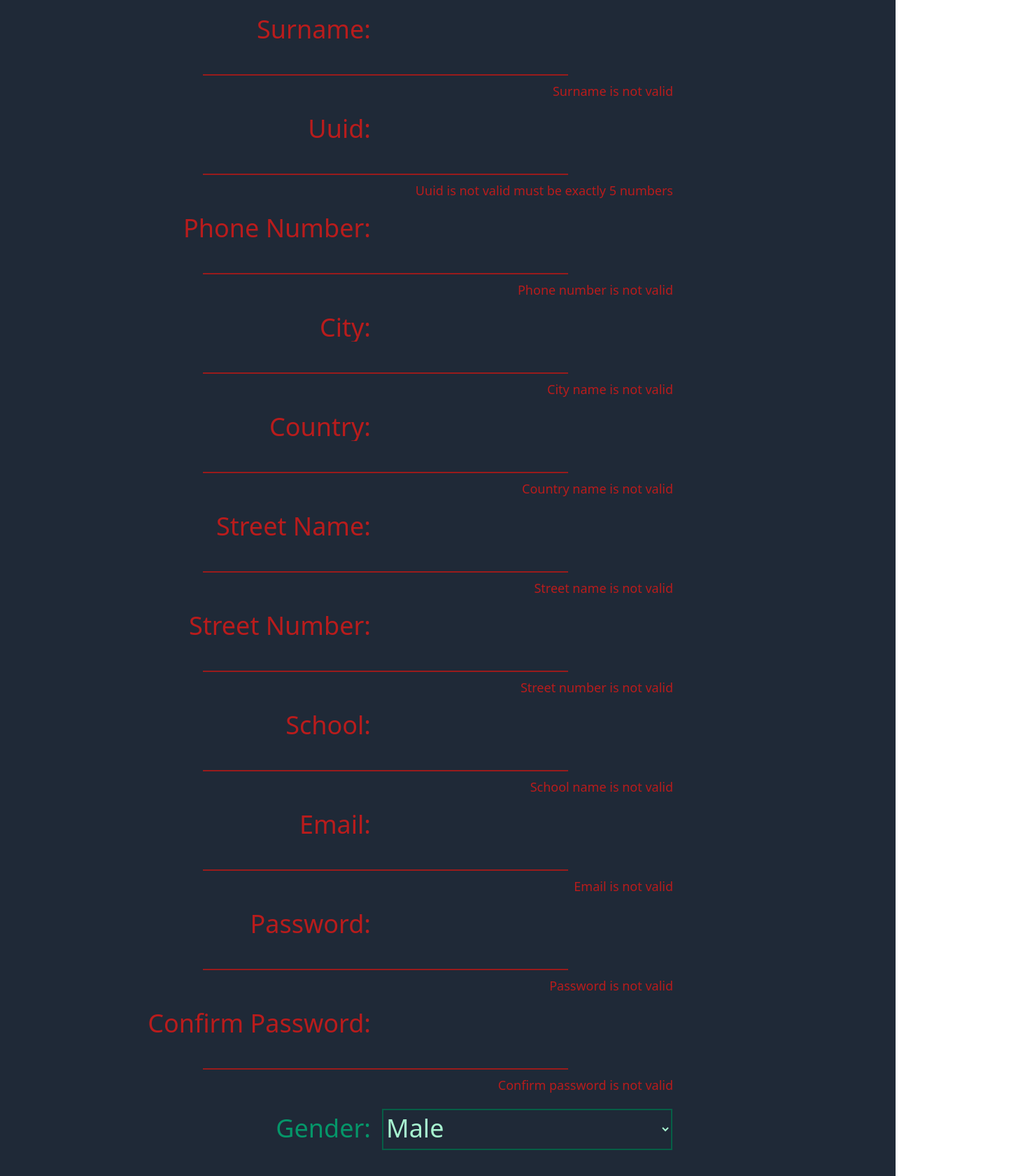
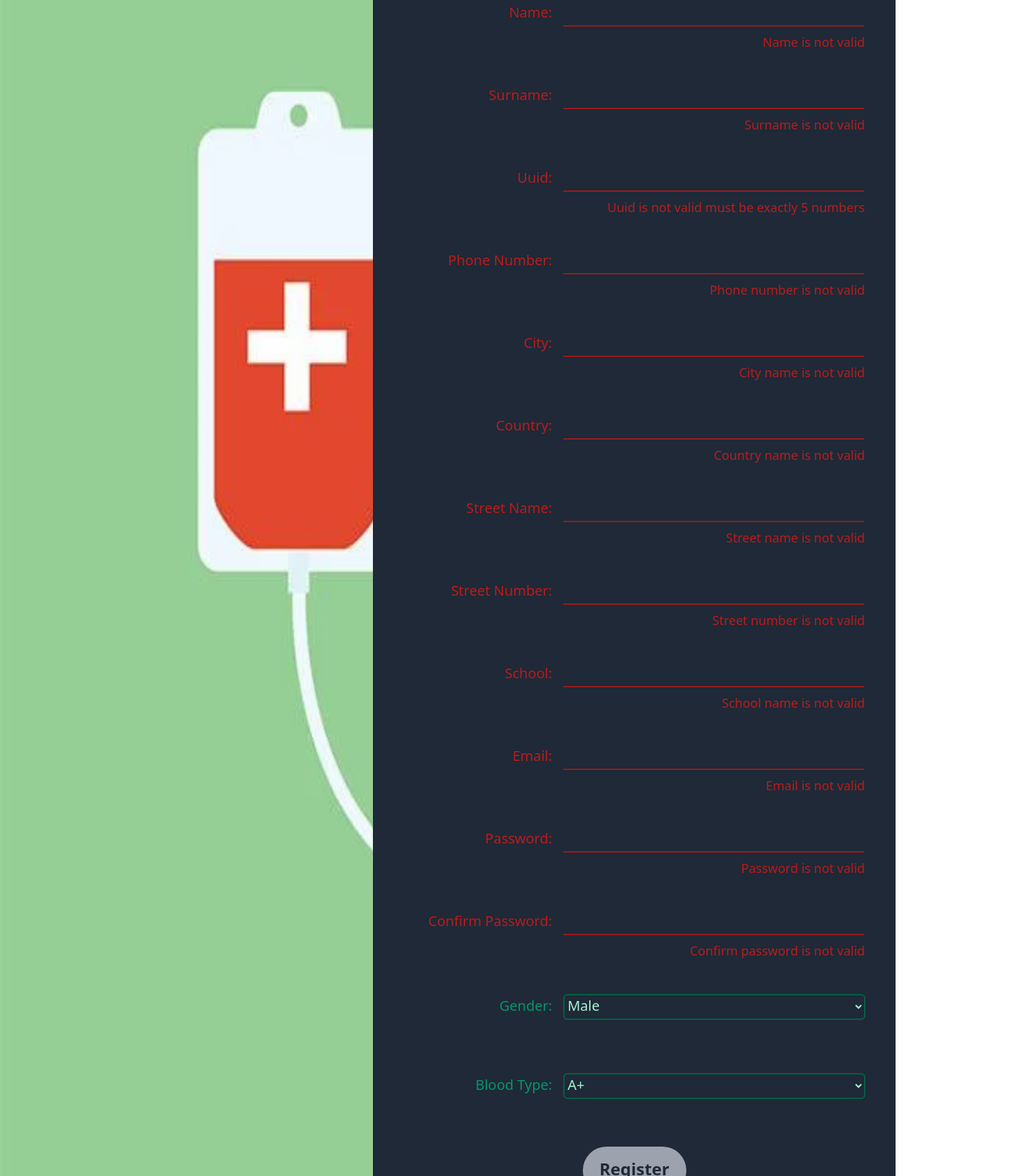
Before and after one commit to ISA-Banka-krvi-Team-39/FE-Banka-krvi, a Next.js app: page /register in a window 1280 px wide. Shown: the part 320-2000 px from the top of the page at 70% size, 1475 px wide, since content can reach past the window. Built offline with nearby package versions, Linux system fonts and the light colour scheme.

Commit message:
minor refactoring before toasts

```diff
--- a/src/pages/centers.tsx
+++ b/src/pages/centers.tsx
@@ -4,7 +4,6 @@ import { useState } from 'react'
 import { CenterWithoutPersons } from '../shared-components/model/center/CenterWithoutPersons';
 import Pagination from '../shared-components/paging/Pagination/Pagination';
 import Sort from '../public/sort.png'
-import CustomInput from '../shared-components/Inputs/CustomInput';
 import CustomInputSearch from '../shared-components/Inputs/CustomInputForSearch';
 
 export default function Centers() {
@@ -41,13 +40,13 @@ export default function Centers() {
   }
 
   return (
-      <div className="w-full bg-gray-800 px-6 mt-20 justify-center mb-16 my-auto h-[800px] inline-flex">
-        <div className='w-[450px] mr-3 '>
-        <div className=' flex justify-center'>
+      <div className="w-full bg-gray-800 px-6 mt-20 justify-center mb-16 my-auto flex">
+        <div className='mr-3 w-[350px] justify-center mt-4'>
+            <div className='flex justify-center'>
                 <label className='text-5xl text-emerald-800 '>Search:</label>
             </div>
             <br/>
-        <div className='inline-flex justify-start'>
+            <div>
                 <CustomInputSearch
             type='text'
             onChange={(event) => {
@@ -56,7 +55,7 @@ export default function Centers() {
             nameToSet='Name'
             ></CustomInputSearch>
             </div >
-        <div className='inline-flex justify-start'>
+            <div>
                 <CustomInputSearch
             type='text'
             onChange={(event) => {
@@ -66,22 +65,20 @@ export default function Centers() {
             ></CustomInputSearch>
             </div>
             <br/>
-        <div className='text-5xl text-emerald-800 flex justify-center'>
+            <div className='text-2xl text-emerald-800 flex justify-center'>
                 <label>Filter by grade:</label>
             </div>
             <br/>
-        <div className='text-5xl text-emerald-800 flex content-evenly justify-center'>
-        <select className='bg-emerald-700 text-emerald-100' name="grade1" id="grade1" onChange={(e) => {setgradeFilterFrom(Number(e.target.value));}}>
+            <div className='text-2xl text-emerald-800 flex content-evenly justify-center'>
+                <select className='bg-emerald-700 rounded-md text-emerald-100' name="grade1" id="grade1" onChange={(e) => {setgradeFilterFrom(Number(e.target.value));}}>
                     <option value="1">1</option>
                     <option value="2">2</option>
                     <option value="3">3</option>
                     <option value="4">4</option>
                     <option value="5">5</option>
                 </select>
-        <label className='w-[30px]'></label>
-        <label>to</label>
-        <label className='w-[30px]'></label>
-        <select className='bg-emerald-700 text-emerald-100' name="grade2" id="grade2" onChange={(e) => {setgradeFilterTo(Number(e.target.value));}}>
+                <label className='mx-2'>to</label>
+                <select className='bg-emerald-700 rounded-md text-emerald-100' name="grade2" id="grade2" onChange={(e) => {setgradeFilterTo(Number(e.target.value));}}>
                     <option value="1">1</option>
                     <option value="2">2</option>
                     <option value="3">3</option>
@@ -91,17 +88,17 @@ export default function Centers() {
             </div>
             <br/>
             <br/>
-        <div className='flex justify-center'>
+            <div className='mx-auto flex justify-center'>
                 <button onClick={ ()=> { setCurrentPage(1);
                     getCenters(1,sortedBy,sortDirection);} }
-            className='w-[200px] h-[70px] justify-center text-5xl bg-emerald-400 text-emerald-900 hover:bg-emerald-200 rounded-xl ring-gray-500 ring-2'>Apply
+                    className='text-2xl duration-150 pt-2 pb-3 px-4 bg-emerald-400 text-emerald-900 hover:bg-emerald-200 rounded-[4px] font-bold '>Apply
                 </button>
             </div>
         </div>
-        <div className=" bg-gray-800 justify-center w-[1200px] mx-auto ">
+        <div className=" justify-center mx-auto">
             <div className='border-2 rounded-t-md border-emerald-800 flex'>
                 <div className='w-[150px] flex justify-center'>
-                    <p className='text px-4 text-3xl text-center py-2 font-bold'>Name</p>
+                    <p className='text px-4 text-xl text-center py-2 font-bold'>Name</p>
                     <img src={Sort.src} alt="sort" className='w-6 h-6 my-auto cursor-pointer' onClick={() =>{
                         setCurrentPage(1);
                         if(sortedBy === "name"){
@@ -117,8 +114,8 @@ export default function Centers() {
                         }
                     }}/>
                 </div>
-                <div className='w-[665px] flex justify-center'>
-                    <p className='text px-4 text-3xl text-center py-2 font-bold'>Description</p>
+                <div className='w-[500px] flex justify-center'>
+                    <p className='text px-4 text-2xl text-center py-2 font-bold'>Description</p>
                     <img src={Sort.src} alt="sort" className='w-6 h-6 my-auto cursor-pointer' onClick={() =>{
                         setCurrentPage(1);
                         if(sortedBy === "description"){
@@ -135,7 +132,7 @@ export default function Centers() {
                     }}/>
                 </div>
                 <div className='w-[150px] flex justify-center'>
-                    <p className='text px-4 text-3xl text-center py-2 font-bold'>Grade</p>
+                    <p className='text px-4 text-2xl text-center py-2 font-bold'>Grade</p>
                     <img src={Sort.src} alt="sort" className='w-6 h-6 my-auto cursor-pointer' onClick={() =>{
                         setCurrentPage(1);
                         if(sortedBy === "avgGrade"){
@@ -152,17 +149,17 @@ export default function Centers() {
                     }}/>
                 </div>
                 <div className='w-[230px] flex justify-center'>
-                    <p className='text px-4 text-3xl text-center py-2 font-bold'>Address</p>
+                    <p className='text px-4 text-2xl text-center py-2 font-bold'>Address</p>
                 </div>
             </div>
-            <div className='h-[600px]'>
+            <div className='h-[550px]'>
             {centers.map((center, index) => {
                 return (
                 <div key={index} className="flex py-4 border-b-2 border-x-2 border-emerald-800">
-                    <p className='text px-4 text-xl w-[150px] text-center h-[28px] my-auto'>{(center).name}</p>
-                    <p className='text px-4 text-xl w-[665px] text-center h-[28px] my-auto'>{center.description}</p>
-                    <p className='text px-4 text-xl w-[150px] text-center h-[28px] my-auto'>{center.avgGrade}</p>
-                    <p className='text px-4 text-xl w-[230px] text-center my-auto'>
+                    <p className='text px-4 text-l w-[150px] text-center h-[28px] my-auto'>{(center).name}</p>
+                    <p className='text px-4 text-l w-[500px] text-center h-[28px] my-auto'>{center.description}</p>
+                    <p className='text px-4 text-l w-[150px] text-center h-[28px] my-auto'>{center.avgGrade}</p>
+                    <p className='text px-4 text-l w-[230px] text-center my-auto'>
                         {center.address.country},<br/>{center.address.city},<br/>{center.address.streetName}{" "}{center.address.streetNumber}
                     </p>
                 </div>
--- a/src/pages/register.tsx
+++ b/src/pages/register.tsx
@@ -1,16 +1,12 @@
+/* eslint-disable @next/next/no-img-element */
 import axios, { AxiosResponse } from 'axios';
 import classNames from 'classnames';
-import Head from 'next/head'
-import Image from 'next/image'
-import { config } from 'process';
 import { useEffect, useState } from 'react'
 import CustomInput from '../shared-components/Inputs/CustomInput';
 import { User } from '../shared-components/model/user/User';
-import styles from '../styles/Home.module.css'
-
+import Blood from '../public/blood.jpg'
 
 export default function Register() {
-  var valid = false;
   const [name,setName] = useState('');
   const [surname,setSurname] = useState('');
   const [password,setPassword] = useState('');
@@ -55,20 +51,33 @@ export default function Register() {
     var regexPhoneNumber = new RegExp("^[+]*[0-9-]+$");
     var regexStreetNumber = new RegExp("^[1-9]+[a-b]{0,1}$");
     var regexPassword = new RegExp("^[A-Za-z0-9]{5}[A-Za-z0-9]+$");
-    setFormValid(regexNames.test(name) && regexNames.test(surname) && regexPassword.test(password)
-                && regexPhoneNumber.test(phoneNumber) && /^[A-Z][A-Za-z( )]+$/.test(city) && regexNames.test(country)
-                && regexStreetName.test(streetName) && /^[A-Z][A-Za-z( )]+$/.test(school) && /^[\w-\.]+@([\w-]+\.)+[\w-]{2,4}$/.test(email)
-                && /^\d{5}$/.test(uuid) && regexStreetNumber.test(streetNumber));
+    if(!(regexNames.test(name) && regexNames.test(surname) && regexPassword.test(password) && regexPassword.test(confirmPassword)
+    && regexPhoneNumber.test(phoneNumber) && /^[A-Z][A-Za-z( )]+$/.test(city) && regexNames.test(country)
+    && regexStreetName.test(streetName) && /^[A-Z][A-Za-z0-9( )]+$/.test(school) && /^[\w-\.]+@([\w-]+\.)+[\w-]{2,4}$/.test(email)
+    && /^\d{5}$/.test(uuid) && regexStreetNumber.test(streetNumber)))
+        setFormValid(false);
+    else
+        if(password != confirmPassword)
+        {
+            setFormValid(false);
+        }
+        else
+            setFormValid(true);
   }
   var validButton = formValid ? "text-emerald-200 bg-emerald-900": "text-gray-800 bg-gray-400 cursor-default";
 
   return (
-      <div className=" w-full bg-gray-800 px-6 mt-20 justify-center inline-flex">
-        <div className=" bg-gray-800 justify-center">
+      <div className=" w-full bg-gray-800 justify-center flex">
+        <div className='overflow-hidden flex w-5/12'>
+            <img src={Blood.src} alt="blood" className='min-w-[2080px] h-full my-auto cursor-pointer'/>
+        </div>
+        <div className="mx-auto flex flex-col justify-center bg-gray-800 mt-20 px-auto">
+            <h1 className='text-center text-emerald-200 text-6xl mb-16 font-bold'>Registration</h1>
           <CustomInput
             type='text'
             regex='^[A-Z][a-z]+$'
             notValidText='Name is not valid'
+            className='w-[430px]'
             onChange={(event) => {
               setName(event.target.value);
             }}
@@ -79,6 +88,7 @@ export default function Register() {
             type='text'
             regex='^[A-Z][a-z]+$'
             notValidText='Surname is not valid'
+            className='w-[430px]'
             onChange={(event) => {
               setSurname(event.target.value);
             }}
@@ -89,6 +99,7 @@ export default function Register() {
             type='text'
             regex='^\d{5}$'
             notValidText='Uuid is not valid must be exactly 5 numbers'
+            className='w-[430px]'
             onChange={(event) => {
               setUuid(event.target.value);
             }}
@@ -99,6 +110,7 @@ export default function Register() {
             type='text'
             regex='^[+]*[0-9-]+$'
             notValidText='Phone number is not valid'
+            className='w-[430px]'
             onChange={(event) => {
               setPhoneNumber(event.target.value);
             }}
@@ -109,6 +121,7 @@ export default function Register() {
             type='text'
             regex='^[A-Z][A-Za-z( )]+$'
             notValidText='City name is not valid'
+            className='w-[430px]'
             onChange={(event) => {
               setCity(event.target.value);
             }}
@@ -119,6 +132,7 @@ export default function Register() {
             type='text'
             regex='^[A-Z][a-z]+$'
             notValidText='Country name is not valid'
+            className='w-[430px]'
             onChange={(event) => {
               setCountry(event.target.value);
             }}
@@ -128,6 +142,7 @@ export default function Register() {
             type='text'
             regex='^[A-Z][A-Za-z( )]+$'
             notValidText='Street name is not valid'
+            className='w-[430px]'
             onChange={(event) => {
               setStreetName(event.target.value);
             }}
@@ -137,6 +152,7 @@ export default function Register() {
             type='text'
             regex='^[1-9]+[a-b]{0,1}$'
             notValidText='Street number is not valid'
+            className='w-[430px]'
             onChange={(event) => {
               setStreetNumber(event.target.value);
             }}
@@ -147,6 +163,7 @@ export default function Register() {
             type='text'
             regex='^[A-Z][A-Za-z( )]+$'
             notValidText='School name is not valid'
+            className='w-[430px]'
             onChange={(event) => {
               setSchool(event.target.value);
             }}
@@ -157,6 +174,7 @@ export default function Register() {
             type='text'
             regex='^[\w-\.]+@([\w-]+\.)+[\w-]{2,4}$'
             notValidText='Email is not valid'
+            className='w-[430px]'
             onChange={(event) => {
               setEmail(event.target.value);
             }}
@@ -165,8 +183,9 @@ export default function Register() {
 
           <CustomInput
             type='password'
+            regex='^[A-Za-z0-9]{5}[A-Za-z0-9]+$'
             notValidText='Password is not valid'
-            regex='^[A-Za-z0-9]{5}[A-Za-z0-9]+$'
+            className='w-[430px]'
             onChange={(event) => {
               setPassword(event.target.value);
             }}
@@ -176,6 +195,7 @@ export default function Register() {
             type='password'
             notValidText='Confirm password is not valid'
             regex='^[A-Za-z0-9]{5}[A-Za-z0-9]+$'
+            className='w-[430px]'
             onChange={(event) => {
               setConfirmPassword(event.target.value);
             }}
@@ -183,12 +203,12 @@ export default function Register() {
           ></CustomInput>
           <div className="mt-5 mb-14 w-[700px]">
             <div className="w-[256px] inline-flex justify-end">
-            <span className="text text-4xl mr-4 min-w-max">Gender:</span>
+            <span className="text text-xl mr-4 min-w-max">Gender:</span>
             </div>
             <select
             id="gender"
             name="gender"
-            className="text-emerald-200 text-4xl w-[415px] bg-gray-800 border-2 pb-1 border-emerald-800"
+            className="text-emerald-200 text-xl rounded-[6px] w-[432px] bg-gray-800 border-2 pb-1 border-emerald-800"
             onChange={(e) => {
               setGender(e.target.value);
             }}
@@ -200,12 +220,12 @@ export default function Register() {
           </div>
           <div className="mt-5 mb-12 w-[700px]">
             <div className="w-[256px] inline-flex justify-end">
-            <span className="text text-4xl mr-4 min-w-max">Blood Type:</span>
+            <span className="text text-xl mr-4 min-w-max">Blood Type:</span>
             </div>
             <select
             id="bloodType"
             name="bloodType"
-            className="text-emerald-200 text-4xl w-[415px] bg-gray-800 border-2 pb-1 border-emerald-800"
+            className="text-emerald-200 text-xl rounded-[6px] w-[432px] bg-gray-800 border-2 pb-1 border-emerald-800"
             onChange={(e) => {
               setBloodType(e.target.value);
             }}
@@ -221,7 +241,7 @@ export default function Register() {
             </select>
           </div>
           <div className='w-full inline-flex justify-center mt-5 mb-28'>
-          <button onClick={Register} disabled={!formValid} className={classNames("rounded-[48px] px-12 py-6 font-medium text-4xl",validButton)}>
+          <button onClick={Register} disabled={!formValid} className={classNames("duration-150 rounded-[48px] pt-4 pb-5 font-bold px-6 text-2xl",validButton)}>
             Register
           </button>
           </div>
--- a/src/shared-components/Inputs/CustomInput.tsx
+++ b/src/shared-components/Inputs/CustomInput.tsx
@@ -25,9 +25,9 @@ const CustomInput: React.FC<CustomInputProps> = (props) => {
   const validText = isValid ? "text-emerald-600" : "text-red-700";
   const hidden = isValid ? "invisible" : "";
   return (
-    <div className="my-5 w-[700px]">
+    <div className="my-5 w-[715px]">
       <div className="w-[256px] inline-flex justify-end">
-      <span className={classNames("text-4xl mr-4 min-w-max",validText)}>{props.nameToSet}:</span>
+      <span className={classNames("text-xl mr-4 min-w-max",validText)}>{props.nameToSet}:</span>
       </div>
       <input
       value = {props.value}
@@ -37,7 +37,7 @@ const CustomInput: React.FC<CustomInputProps> = (props) => {
         props.onChange(event);
         setInput(event.target.value);
       }}
-      className={classNames('text-4xl bg-gray-800 border-b-2 pb-1 placeholder-emerald-500',props.className,validInput)}
+      className={classNames('text-xl bg-gray-800 border-b-2 pb-1 placeholder-emerald-500',props.className,validInput)}
       ></input>
       <br/>
       <div className={classNames("text-red-700 w-full text-lg my-2 text-right pr-7",hidden)}>{props.notValidText}</div>
--- a/src/shared-components/Inputs/CustomInputForSearch.tsx
+++ b/src/shared-components/Inputs/CustomInputForSearch.tsx
@@ -27,7 +27,7 @@ const CustomInputSearch: React.FC<CustomInputSearchProps> = (props) => {
     return (
         <div className="my-5 w-[700px]">
           <div className="w-[100px] inline-flex justify-end">
-          <span className={classNames("text-4xl mr-4 min-w-max",validText)}>{props.nameToSet}:</span>
+          <span className={classNames("text-xl mr-4 min-w-max",validText)}>{props.nameToSet}:</span>
           </div>
           <input
           value = {props.value}
@@ -37,7 +37,7 @@ const CustomInputSearch: React.FC<CustomInputSearchProps> = (props) => {
             props.onChange(event);
             setInput(event.target.value);
           }}
-          className={classNames('text-4xl bg-gray-800 border-b-2 pb-1 placeholder-emerald-500',props.className,validInput)}
+          className={classNames('text-xl bg-gray-800 border-b-2 pb-1 placeholder-emerald-500',props.className,validInput)}
           ></input>
           <br/>
           <div className={classNames("text-red-700 w-full text-lg my-2 text-right pr-7",hidden)}>{props.notValidText}</div>
--- a/src/shared-components/navbar/NavbarMenuItem.tsx
+++ b/src/shared-components/navbar/NavbarMenuItem.tsx
@@ -15,7 +15,7 @@ const NavbarMenuItem: React.FC<props> = (props: props) => {
 
   const style = classNames(
     isActive,
-    "ml-10 text-xl font-bold text-emerald-200"
+    "ml-6 text-md font-bold text-emerald-200"
   );
   return (
     <Link href={props.href} className={style}>
```
Also changed, not shown: src/public/blood.jpg (added). Lines whose indentation alone changed are shown as unchanged.
